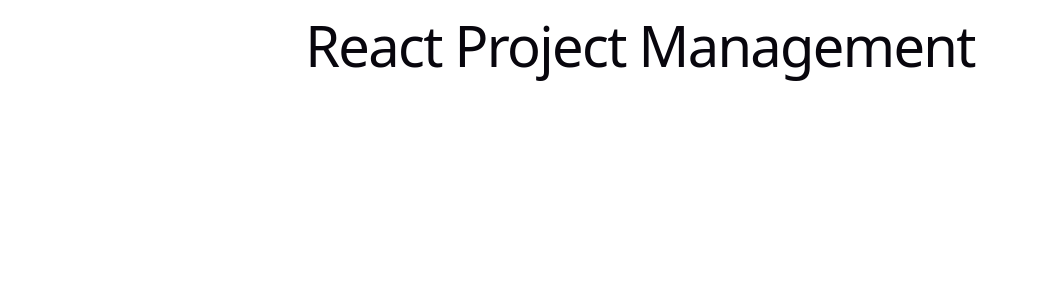
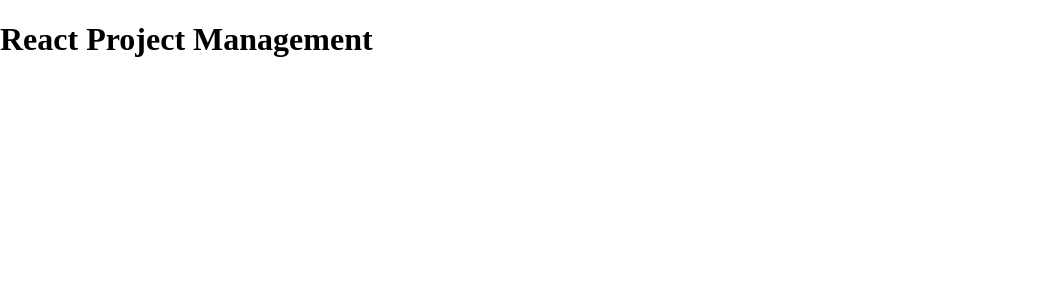
Before and after one commit to ironhack-feb2026-undefinedSquad/w5d3-react-project-management, a React (Vite) app: page / in a window 1280 px wide. Shown: the top 300 px of the page, without its empty margins (0-1039 px from the left). Built offline with nearby package versions, Linux system fonts and the light colour scheme.

Commit message:
feat: add css

```diff
--- a/src/index.css
+++ b/src/index.css
@@ -1,74 +1,97 @@
-:root {
-  --text: #6b6375;
-  --text-h: #08060d;
-  --bg: #fff;
-  --border: #e5e4e7;
-  --code-bg: #f4f3ec;
-  --accent: #aa3bff;
-  --accent-bg: rgba(170, 59, 255, 0.1);
-  --accent-border: rgba(170, 59, 255, 0.5);
-  --social-bg: rgba(244, 243, 236, 0.5);
-  --shadow:
-    rgba(0, 0, 0, 0.1) 0 10px 15px -3px, rgba(0, 0, 0, 0.05) 0 4px 6px -2px;
-
-  --sans: system-ui, 'Segoe UI', Roboto, sans-serif;
-  --heading: system-ui, 'Segoe UI', Roboto, sans-serif;
-  --mono: ui-monospace, Consolas, monospace;
-
-  font: 18px/145% var(--sans);
-  letter-spacing: 0.18px;
-  color-scheme: light dark;
-  color: var(--text);
-  background: var(--bg);
-  font-synthesis: none;
-  text-rendering: optimizeLegibility;
-  -webkit-font-smoothing: antialiased;
-  -moz-osx-font-smoothing: grayscale;
-
-  @media (max-width: 1024px) {
-    font-size: 16px;
-  }
-}
-
 
 body {
   margin: 0;
 }
 
-#root {
-  width: 1126px;
-  max-width: 100%;
-  margin: 0 auto;
-  text-align: center;
-  min-height: 100svh;
-  box-sizing: border-box;
+a {
+  list-style: none;
+  color: black;
 }
 
-h1,
-h2 {
-  font-family: var(--heading);
-  font-weight: 500;
-  color: var(--text-h);
+button,
+select {
+  padding: 5px 10px;
+  min-width: 50px;
+  margin: 5px;
+  font-size: 18px;
 }
 
-h1 {
-  font-size: 56px;
-  letter-spacing: -1.68px;
-  margin: 32px 0;
-  @media (max-width: 1024px) {
-    font-size: 36px;
-    margin: 20px 0;
-  }
+label {
+  width: 200px;
+  display: block;
 }
-h2 {
+
+input,
+textarea {
+  width: 200px;
+  padding: 10px;
+  display: inline-block;
+  margin: 10px;
+}
+
+.Navbar {
+  background: #515f7d;
+  color: white;
+  padding: 0px 20px;
+  box-shadow: 0px 1px 2px gray;
+  width: 100%;
+  margin-bottom: 15px;
+  padding: 5px;
+}
+
+.Navbar li {
+  list-style: none;
+  color: white;
   font-size: 24px;
-  line-height: 118%;
-  letter-spacing: -0.24px;
-  margin: 0 0 8px;
-  @media (max-width: 1024px) {
-    font-size: 20px;
-  }
+  font-weight: 600;
 }
-p {
-  margin: 0;
+
+.card {
+  width: 400px;
+  padding: 10px;
+  box-shadow: 0px 2px 3px grey;
+  margin: 0 auto;
+  margin-bottom: 20px;
+  background: #94a7c8;
+  border-radius: 4px;
 }
+
+.ProjectCard h3::after {
+  content: url("https://education-team-2020.s3.eu-west-1.amazonaws.com/web-dev/m3/icon-expand.png");
+  margin-left: 5px;
+}
+
+.EditProjectPage,
+.CreateProjectPage,
+.AddTask {
+  background: #f9eec3;
+  border: 1px solid grey;
+  box-shadow: 0px 2px 3px grey;
+  width: 400px;
+  text-align: center;
+  margin: 0 auto;
+  margin-bottom: 20px;
+  padding: 10px;
+  border-radius: 4px;
+}
+
+.EditProjectPage {
+  background-color: rgb(239, 196, 88);
+}
+
+.EditProjectPage form,
+.AddTask form,
+.CreateProjectPage form {
+  display: flex;
+  flex-direction: column;
+  align-items: center;
+}
+
+.AddTask button,
+.CreateProjectPage button {
+  display: block;
+}
+
+.TaskCard {
+  background-color: #dfeef9;
+}
```
